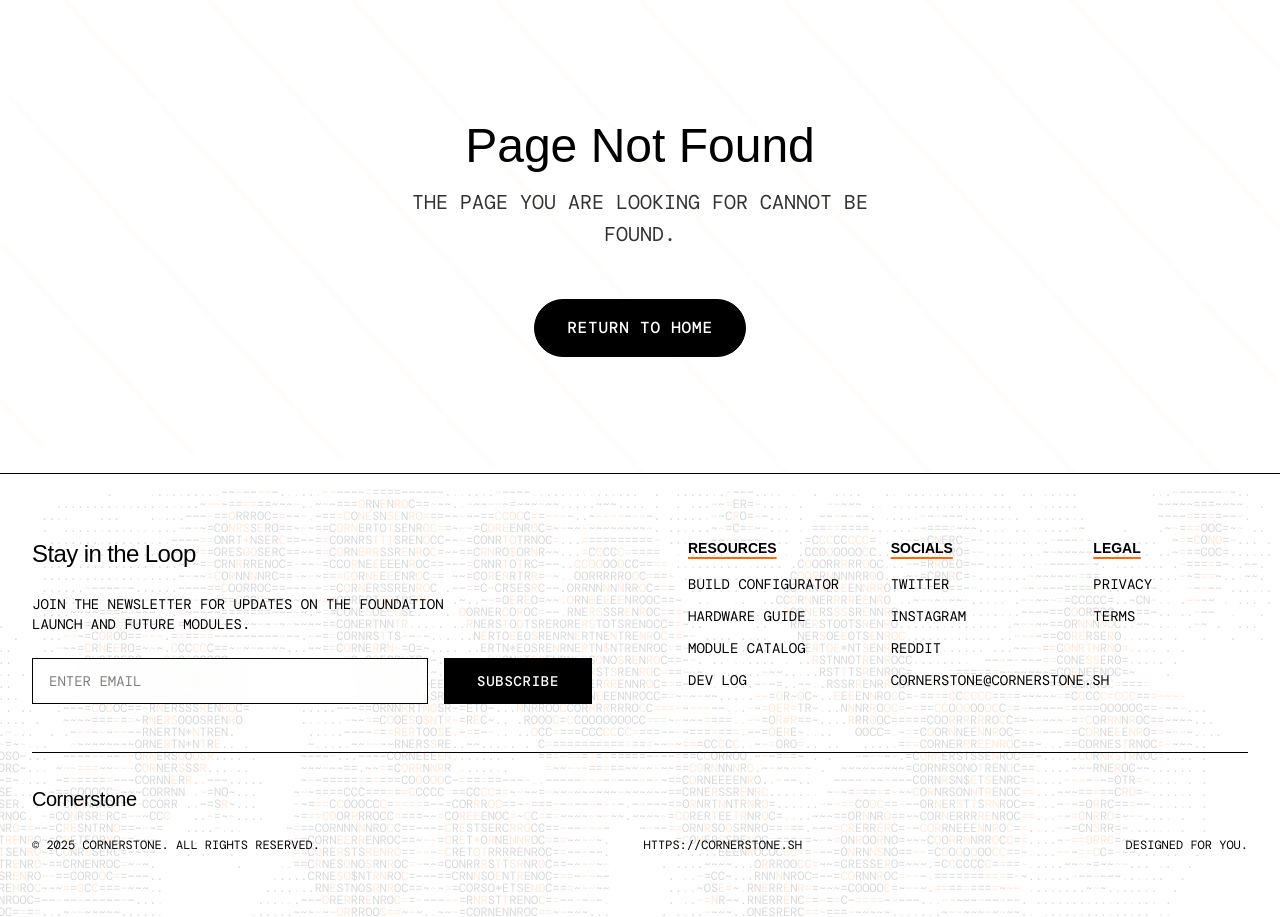
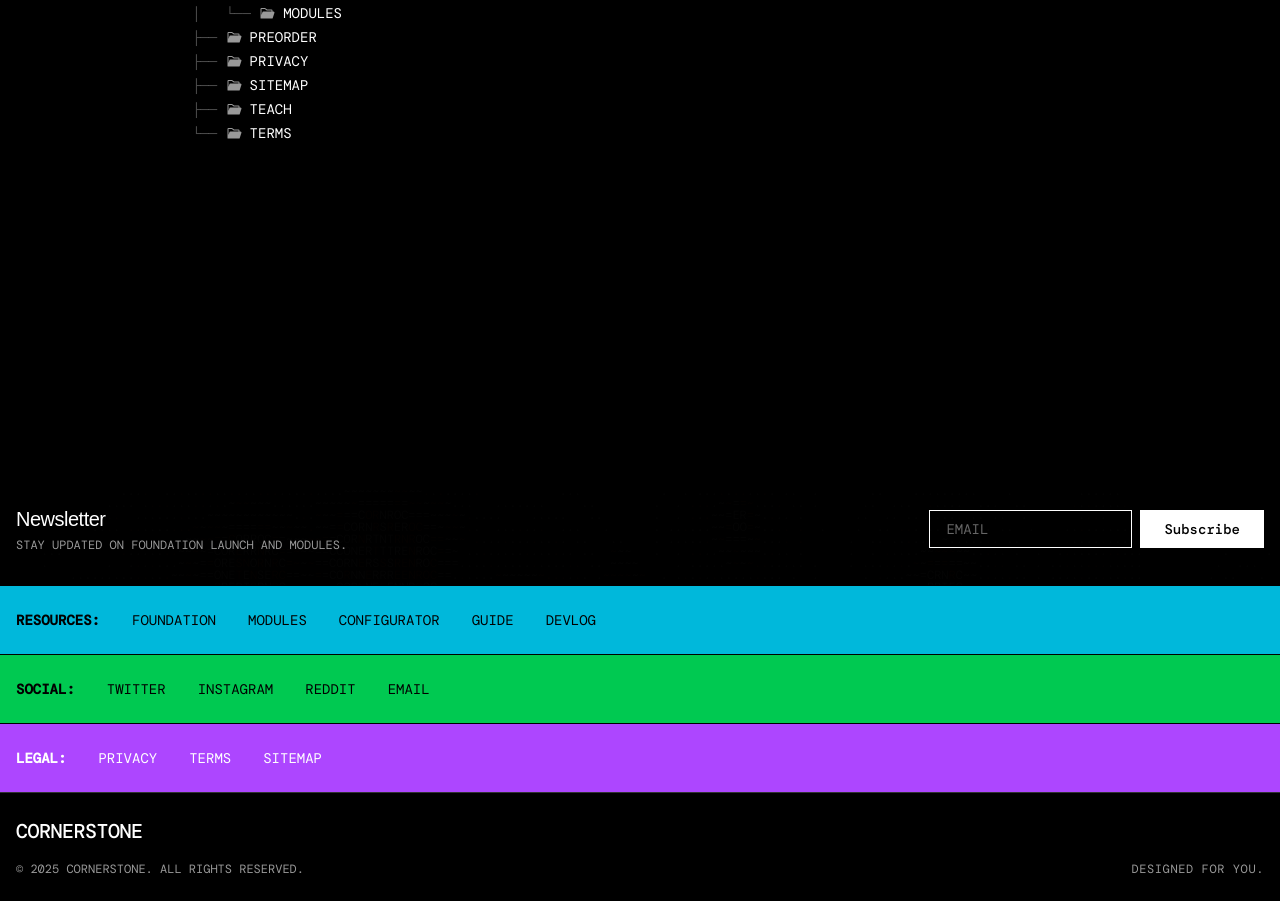
Before and after one commit to grsszne/cornerstonesh, a Next.js app: page /sitemap in a window 1280 px wide. Before the commit this address had no page. Shown: the part 327-1244 px from the top of the page. Built offline with nearby package versions, Linux system fonts and the light colour scheme; a web font is replaced by a local one.

Commit message:
feat: Redesign footer and add sitemap page with tree component.

```diff
--- a/src/app/globals.css
+++ b/src/app/globals.css
@@ -67,4 +67,18 @@ body {
     transform: translateY(-2px);
     box-shadow: 0 8px 16px rgba(249, 115, 22, 0.15);
   }
+
+  /* Scanline Animation */
+  @keyframes scanline {
+    0% {
+      transform: translateY(-100%);
+    }
+    100% {
+      transform: translateY(100%);
+    }
+  }
+
+  .animate-scanline {
+    animation: scanline 2s linear infinite;
+  }
 }
--- /dev/null
+++ b/src/app/sitemap/page.js
@@ -0,0 +1,81 @@
+import fs from 'fs';
+import path from 'path';
+import SitemapTree from '@/components/SitemapTree';
+
+// Helper to determine if a directory should be ignored
+const shouldIgnore = (name) => {
+  const ignoreList = ['api', 'components', 'styles', 'lib', 'utils', 'hooks', 'constants', 'types', 'assets', 'favicon.ico', '.DS_Store'];
+  return name.startsWith('_') || name.startsWith('.') || ignoreList.includes(name);
+};
+
+// Recursive function to walk the directory
+const buildFileTree = (dir, baseRoute = '') => {
+  const name = path.basename(dir);
+
+  let stats;
+  try {
+      stats = fs.statSync(dir);
+  } catch(e) {
+      return null;
+  }
+
+  if (!stats.isDirectory()) {
+      return null;
+  }
+
+  const items = fs.readdirSync(dir);
+  const children = [];
+  let hasPage = false;
+
+  // First pass: check for page.js/page.jsx to see if this is a route
+  if (items.includes('page.js') || items.includes('page.jsx') || items.includes('page.tsx')) {
+      hasPage = true;
+  }
+
+  for (const item of items) {
+    if (shouldIgnore(item)) continue;
+
+    const fullPath = path.join(dir, item);
+    const itemStats = fs.statSync(fullPath);
+
+    if (itemStats.isDirectory()) {
+      const childNode = buildFileTree(fullPath, `${baseRoute}/${item}`);
+      if (childNode) {
+        children.push(childNode);
+      }
+    }
+  }
+
+  const isRoot = baseRoute === '';
+
+  // Show if it has a page OR has children
+  if (!hasPage && children.length === 0 && !isRoot) {
+      return null;
+  }
+
+  return {
+    name: isRoot ? 'src' : name, // Changing root to 'src' or 'root' based on preference, 'src' feels truer to file structure
+    type: 'folder',
+    path: hasPage ? (isRoot ? '/' : baseRoute) : null,
+    children: children.sort((a, b) => a.name.localeCompare(b.name))
+  };
+};
+
+export const metadata = {
+  title: 'Sitemap',
+  description: 'Project file structure.',
+};
+
+export default function SitemapPage() {
+  const appDir = path.join(process.cwd(), 'src', 'app');
+  const tree = buildFileTree(appDir);
+
+  return (
+    <main className="min-h-screen w-full bg-black text-white p-4 pt-32 flex flex-col items-center">
+       <div className="max-w-4xl w-full">
+            <h1 className="text-3xl font-bold mb-8 tracking-tighter">Index of /</h1>
+            <SitemapTree tree={tree} />
+       </div>
+    </main>
+  );
+}
--- a/src/components/Footer.jsx
+++ b/src/components/Footer.jsx
@@ -6,7 +6,7 @@ import AsciiArt from "./AsciiArt";
 
 export default function Footer() {
   const [email, setEmail] = useState("");
-  const [status, setStatus] = useState("idle"); // idle, loading, success, error
+  const [status, setStatus] = useState("idle");
   const [message, setMessage] = useState("");
 
   const subscribe = async (e) => {
@@ -25,155 +25,103 @@ export default function Footer() {
 
       if (res.ok) {
         setStatus("success");
-        setMessage("Thanks for subscribing! You should receive an email in your inbox shortly.");
+        setMessage("Subscribed!");
         setEmail("");
       } else {
         setStatus("error");
-        setMessage(data.error || "Something went wrong.");
+        setMessage(data.error || "Error");
       }
     } catch (error) {
       setStatus("error");
-      setMessage("Failed to subscribe. Please try again.");
+      setMessage("Failed");
     }
   };
 
   return (
-    <footer className="bg-white dark:bg-black text-black dark:text-white border-t border-black dark:border-white relative overflow-hidden">
-      <div className="max-w-7xl mx-auto px-4 sm:px-6 lg:px-8 py-12 md:py-16 relative z-10">
-        <div className="grid grid-cols-1 md:grid-cols-2 gap-12 lg:gap-24">
-          {/* Mailing List Section */}
-          <div className="space-y-6">
-            <h3 className="text-2xl font-bold tracking-tight font-medium">
-              Stay in the Loop
-            </h3>
-            <p className="font-mono text-sm max-w-md">
-              Join the newsletter for updates on the Foundation launch and future modules.
-            </p>
-            <form className="flex flex-col sm:flex-row gap-4" onSubmit={subscribe}>
-              <div className="flex-1">
+    <footer className="font-mono text-sm">
+      {/* Newsletter Section */}
+      <div className="bg-black text-white px-4 py-8 relative overflow-hidden">
+        {/* ASCII Background */}
+        <div className="absolute top-0 right-0 pointer-events-none opacity-10">
+          <AsciiArt width={300} height={60} numCircles={50} />
+        </div>
+
+        <div className="max-w-7xl mx-auto relative z-10">
+          <div className="flex flex-col md:flex-row md:items-center justify-between gap-6">
+            <div>
+              <h2 className="font-sans capitalize font-medium text-xl tracking-tight mb-1">Newsletter</h2>
+              <p className="opacity-60 text-xs">Stay updated on Foundation launch and modules.</p>
+            </div>
+            <form className="flex gap-2" onSubmit={subscribe}>
               <input
                 type="email"
-                  placeholder="ENTER EMAIL"
+                placeholder="EMAIL"
                 value={email}
                 onChange={(e) => setEmail(e.target.value)}
                 disabled={status === "loading" || status === "success"}
-                  className="w-full bg-white/80 backdrop-blur-md dark:bg-black/80 border border-black dark:border-white px-4 py-3 font-mono text-sm placeholder:text-black/50 dark:placeholder:text-white/50 focus:outline-none focus:ring-1 focus:ring-black dark:focus:ring-white rounded-none disabled:opacity-50"
+                className="bg-transparent border border-white px-4 py-2 placeholder:text-white/40 focus:outline-none focus:bg-white/10 disabled:opacity-50 min-w-[200px]"
               />
+              <button
+                type="submit"
+                disabled={status === "loading" || status === "success"}
+                className="bg-white text-black px-6 py-2 font-medium capitalize hover:bg-orange-500 hover:text-white transition-colors disabled:opacity-50"
+              >
+                {status === "success" ? "OK" : "subscribe"}
+              </button>
+            </form>
+          </div>
           {message && (
-                  <p className={`mt-2 bg-inherit dark:bg-black/50 bg-white/50 font-mono text-xs ${status === "error" ? "text-red-500" : "text-green-500"}`}>
+            <p className={`mt-2 text-xs ${status === "error" ? "text-red-400" : "text-green-400"}`}>
               {message}
             </p>
           )}
         </div>
-              <button
-                type="submit"
-                disabled={status === "loading" || status === "success"}
-                className="bg-black text-white dark:bg-white dark:text-black px-8 py-3 font-mono text-sm font-medium uppercase tracking-wider border border-black dark:border-white hover:bg-orange-500 hover:border-orange-500 dark:hover:bg-orange-500 dark:hover:border-orange-500 transition-colors disabled:opacity-50 disabled:cursor-not-allowed h-[46px]"
-              >
-                {status === "loading" ? "..." : status === "success" ? "Joined" : "Subscribe"}
-              </button>
-            </form>
       </div>
 
-          {/* Links Section */}
-            <div className="grid grid-cols-2 md:grid-cols-3 gap-8 md:gap-12">
-              <div>
-                <h4 className="text-sm font-bold uppercase mb-4 underline decoration-2 decoration-orange-500 underline-offset-4">
-                  Resources
-                </h4>
-                <ul className="space-y-3 font-mono text-sm">
-                  <li>
-                    <Link href="/foundation/configurator" className="hover:opacity-70 transition-opacity">
-                      Build Configurator
-                    </Link>
-                  </li>
-                  <li>
-                    <Link href="/foundation/guide" className="hover:opacity-70 transition-opacity">
-                      Hardware Guide
-                    </Link>
-                  </li>
-                  <li>
-                    <Link href="/foundation/modules" className="hover:opacity-70 transition-opacity">
-                      Module Catalog
-                    </Link>
-                  </li>
-                  <li>
-                    <Link href="/devlog" className="hover:opacity-70 transition-opacity">
-                      Dev Log
-                    </Link>
-                  </li>
-                </ul>
-              </div>
-              <div>
-                <h4 className="text-sm font-bold uppercase mb-4 underline decoration-2 decoration-orange-500 underline-offset-4">
-                  Socials
-                </h4>
-                <ul className="space-y-3 font-mono text-sm">
-                  <li>
-                    <a href="https://x.com/cornerstone_sh" target="_blank" rel="noopener noreferrer" className="hover:opacity-70 transition-opacity">
-                      Twitter
-                    </a>
-                  </li>
-                  <li>
-                    <a href="https://www.instagram.com/cornerstone_sh/" target="_blank" rel="noopener noreferrer" className="hover:opacity-70 transition-opacity">
-                      Instagram
-                    </a>
-                  </li>
-                  <li>
-                    <a href="https://www.reddit.com/user/cornerstone_sh/?utm_source=share&utm_medium=web3x&utm_name=web3xcss&utm_term=1&utm_content=share_button" target="_blank" rel="noopener noreferrer" className="hover:opacity-70 transition-opacity">
-                      Reddit
-                    </a>
-                  </li>
-                  <li>
-                    <a href="mailto:cornerstone@cornerstone.sh" className="hover:opacity-70 transition-opacity">
-                      cornerstone@cornerstone.sh
-                    </a>
-                  </li>
-
-                </ul>
-              </div>
-              <div>
-                <h4 className="text-sm font-bold uppercase mb-4 underline decoration-2 decoration-orange-500 underline-offset-4">
-                  Legal
-                </h4>
-                <ul className="space-y-3 font-mono text-sm">
-                  <li>
-                    <Link href="/privacy" className="hover:opacity-70 transition-opacity">
-                      Privacy
-                    </Link>
-                  </li>
-                  <li>
-                    <Link href="/terms" className="hover:opacity-70 transition-opacity">
-                      Terms
-                    </Link>
-                  </li>
-                </ul>
-              </div>
+      {/* Resources Section - Cyan */}
+      <div className="bg-cyan-500 text-black px-4 py-6 border-t border-black">
+        <div className="max-w-7xl mx-auto flex flex-wrap gap-x-8 gap-y-2">
+          <span className="font-bold uppercase w-full md:w-auto">Resources:</span>
+          <Link href="/foundation" className="hover:underline">Foundation</Link>
+          <Link href="/foundation/modules" className="hover:underline">Modules</Link>
+          <Link href="/foundation/configurator" className="hover:underline">Configurator</Link>
+          <Link href="/foundation/guide" className="hover:underline">Guide</Link>
+          <Link href="/devlog" className="hover:underline">Devlog</Link>
         </div>
       </div>
 
-
-        <div className="mt-12 pt-8 border-t border-black dark:border-white">
-          <div className="flex items-center gap-2 mb-6">
-            <span className="text-xl font-[500] tracking-tight">Cornerstone</span>
-          </div>
-          <div className="flex flex-col md:flex-row justify-between items-center gap-4">
-            <p className="font-mono text-xs uppercase">
-              &copy; {new Date().getFullYear()} Cornerstone. All rights reserved.
-            </p>
-            <p className="font-mono text-xs">
-              <Link href="/" className="hover:opacity-70 transition-opacity">
-                https://cornerstone.sh
-              </Link>
-            </p>
-            <p className="font-mono text-xs uppercase">
-              Designed for You.
-            </p>
+      {/* Social Section - Green */}
+      <div className="bg-green-500 text-black px-4 py-6 border-t border-black">
+        <div className="max-w-7xl mx-auto flex flex-wrap gap-x-8 gap-y-2">
+          <span className="font-bold uppercase w-full md:w-auto">Social:</span>
+          <a href="https://x.com/cornerstone_sh" target="_blank" rel="noopener noreferrer" className="hover:underline">Twitter</a>
+          <a href="https://www.instagram.com/cornerstone_sh/" target="_blank" rel="noopener noreferrer" className="hover:underline">Instagram</a>
+          <a href="https://www.reddit.com/user/cornerstone_sh/" target="_blank" rel="noopener noreferrer" className="hover:underline">Reddit</a>
+          <a href="mailto:cornerstone@cornerstone.sh" className="hover:underline">Email</a>
         </div>
       </div>
+
+      {/* Legal Section - Purple */}
+      <div className="bg-purple-500 text-white px-4 py-6 border-t border-black">
+        <div className="max-w-7xl mx-auto flex flex-wrap gap-x-8 gap-y-2">
+          <span className="font-bold uppercase w-full md:w-auto">Legal:</span>
+          <Link href="/privacy" className="hover:underline">Privacy</Link>
+          <Link href="/terms" className="hover:underline">Terms</Link>
+          <Link href="/sitemap" className="hover:underline">Sitemap</Link>
         </div>
-      <div className="absolute top-0 right-0 pointer-events-none">
-        <AsciiArt width={300} height={40} numCircles={65}/>
+      </div>
+
+      {/* Copyright Section */}
+      <div className="bg-black text-white px-4 py-6 border-t border-white/20">
+        <div className="max-w-7xl mx-auto">
+          <div className="flex items-center gap-2 mb-4">
+            <span className="text-xl font-medium tracking-tight">Cornerstone</span>
+          </div>
+          <div className="flex flex-col md:flex-row justify-between items-start md:items-center gap-2 text-xs opacity-60">
+            <span>© {new Date().getFullYear()} Cornerstone. All rights reserved.</span>
+            <span className="font-mono uppercase tracking-wider">Designed for You.</span>
+          </div>
+        </div>
       </div>
     </footer>
   );
--- /dev/null
+++ b/src/components/SitemapTree.jsx
@@ -0,0 +1,103 @@
+"use client";
+
+import React, { useState } from 'react';
+import Link from 'next/link';
+import { motion, AnimatePresence } from 'framer-motion';
+import { FolderSimple, FolderOpen, File, ArrowRight } from '@phosphor-icons/react';
+
+const TreeNode = ({ node, isLast, prefix = [] }) => {
+  const [isOpen, setIsOpen] = useState(true);
+  const isFolder = node.type === 'folder';
+  const hasChildren = node.children && node.children.length > 0;
+
+  const toggleOpen = (e) => {
+    if (isFolder) {
+        e.preventDefault();
+        e.stopPropagation();
+        setIsOpen(!isOpen);
+    }
+  };
+
+  return (
+    <div className="select-none font-mono text-sm leading-6">
+      <div
+        className="flex items-center hover:bg-white/10 cursor-pointer transition-colors pr-4 group w-full"
+        onClick={toggleOpen}
+      >
+        {/* Render Prefix Lines from Ancestors */}
+        <div className="flex select-none text-white/30 whitespace-pre font-mono">
+            {prefix.map((hasLine, i) => (
+                <span key={i}>{hasLine ? '│   ' : '    '}</span>
+            ))}
+            <span>{isLast ? '└── ' : '├── '}</span>
+        </div>
+
+        {/* Icon */}
+        <div className="text-white/60 mr-2">
+            {isFolder ? (
+                isOpen ? <FolderOpen size={16} weight="fill" /> : <FolderSimple size={16} weight="fill" />
+            ) : (
+                <File size={16} />
+            )}
+        </div>
+
+        {/* Name / Link */}
+        {node.path ? (
+            <Link href={node.path} className="flex items-center gap-2 hover:text-orange-500 transition-colors">
+                 <span>{node.name}</span>
+                 <ArrowRight size={12} className="opacity-0 group-hover:opacity-100 transition-all duration-300 text-orange-500" />
+            </Link>
+        ) : (
+            <span className="text-white/80 font-bold">{node.name}</span>
+        )}
+      </div>
+
+      <AnimatePresence>
+        {isOpen && hasChildren && (
+          <motion.div
+            initial={{ height: 0, opacity: 0 }}
+            animate={{ height: 'auto', opacity: 1 }}
+            exit={{ height: 0, opacity: 0 }}
+            transition={{ duration: 0.2, ease: "easeInOut" }}
+            className="overflow-hidden"
+          >
+            {node.children.map((child, index) => (
+              <TreeNode
+                key={`${child.name}-${index}`}
+                node={child}
+                isLast={index === node.children.length - 1}
+                prefix={[...prefix, !isLast]}
+              />
+            ))}
+          </motion.div>
+        )}
+      </AnimatePresence>
+    </div>
+  );
+};
+
+export default function SitemapTree({ tree }) {
+  if (!tree) return null;
+
+  // The root itself shouldn't really have a prefix, usually tree commands start with the root directory name
+  // and then children branch off.
+  // We can treat the 'tree' prop as the root folder.
+
+  return (
+    <div className="w-full text-white">
+        {/* Render Root Node Manually to start tree */}
+        <div className="mb-2 font-bold text-orange-500 text-lg flex items-center gap-2">
+            <span>.</span>
+        </div>
+
+        {tree.children && tree.children.map((child, i) => (
+             <TreeNode
+                key={i}
+                node={child}
+                isLast={i === tree.children.length - 1}
+                prefix={[]} // Start with no prefix for top-level children
+             />
+        ))}
+    </div>
+  );
+}
```
Also changed, not shown: src/app/foundation/page.js (+8 -8 lines), 1 other file (tests, documents, lock files or other folders). Lines whose indentation alone changed are shown as unchanged.
